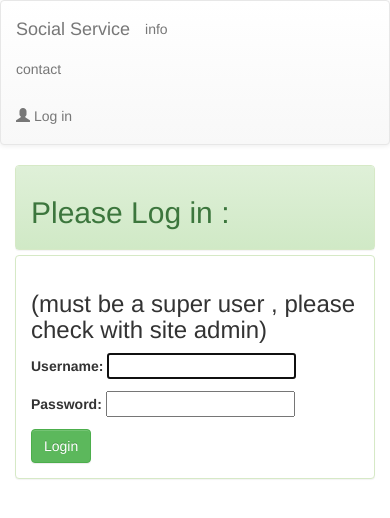
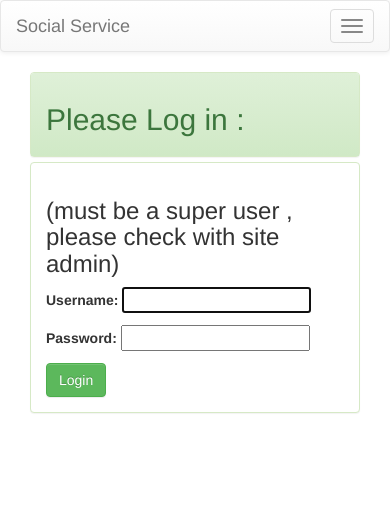
Before and after one commit to ferhatChala/Social-services-managment, a Django app: page / in a window 390 px wide. Shown: the top 518 px of the page. Run offline with Django 3.2, Linux system fonts and the light colour scheme; some libraries are stand-ins or nearby versions.

Commit message:
add responsive behavior to nav

```diff
--- a/App/templates/App/base.html
+++ b/App/templates/App/base.html
@@ -29,13 +29,22 @@
     <!--  Nav Bar  -->
     <nav class="navbar navbar-default ">
         <div class="container">
+
+            <div class="navbar-header">
+                <button type="button" class="navbar-toggle collapsed" data-toggle="collapse" data-target="#bs-example-navbar-collapse-1" aria-expanded="false">
+                  <span class="sr-only">Toggle navigation</span>
+                  <span class="icon-bar"></span>
+                  <span class="icon-bar"></span>
+                  <span class="icon-bar"></span>
+                </button>
+                <a class="navbar-brand" href="#">Social Service</a>
+            </div>
+
+            <div class="collapse navbar-collapse" id="bs-example-navbar-collapse-1">
                 <ul class="nav navbar-nav">
-                <li><a class="navbar-brand" href="#">Social Service</a></li>
                     <li><a href="{% url 'info' %}">info</a></li>
                     <li><a href="#">contact</a></li>
-
                 </ul>
-
                 <ul class="nav navbar-nav navbar-right">
                     {% if user.is_authenticated %}
                     <li><a href="{% url 'prime_new' %}">New prime</a></li>
@@ -47,8 +56,7 @@
                     {% endif %}
                 </ul>
             </div>
-
-
+        </div>
     </nav>
 
     <!--  Content block  -->
@@ -57,5 +65,7 @@
         {% endblock %}
     </div>
 
+
+
 </body>
 </html>
--- a/App/templates/App/prime_form.html
+++ b/App/templates/App/prime_form.html
@@ -1,7 +1,7 @@
 {% extends 'App/base.html' %}
 {% block content %}
 
-
+<div class="container">
 <div class="panel-group">
 
     <div class="panel panel-success">
@@ -24,7 +24,7 @@
 
 </div>
 
-
+</div>
 
 
 
--- a/App/templates/registration/login.html
+++ b/App/templates/registration/login.html
@@ -1,7 +1,7 @@
 {% extends 'App/base.html' %}
 
 {% block content %}
-
+<div class="container">
 <div class="panel-group">
 
     <div class="panel panel-success">
@@ -25,7 +25,7 @@
     </div>
 
 </div>
-
+</div>
 
 
 
```
Also changed, not shown: db.sqlite3. Lines whose indentation alone changed are shown as unchanged.
